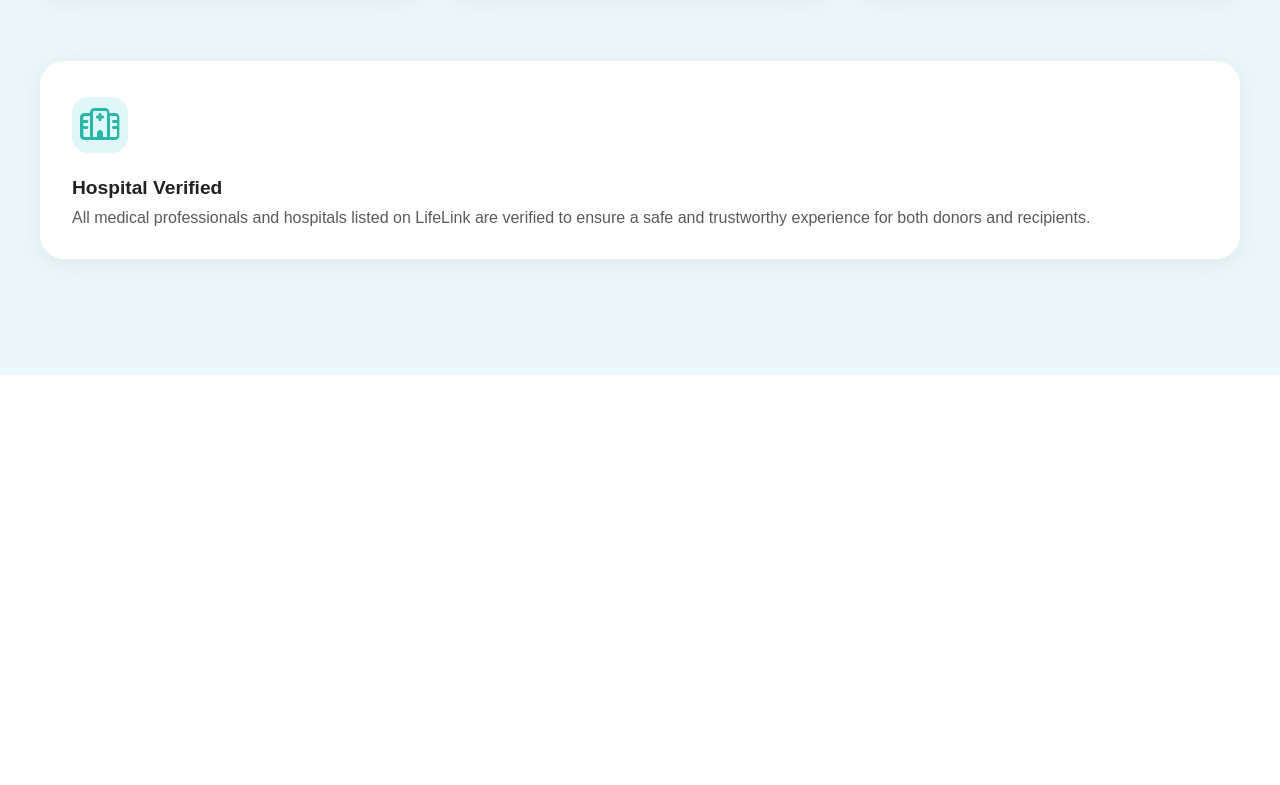
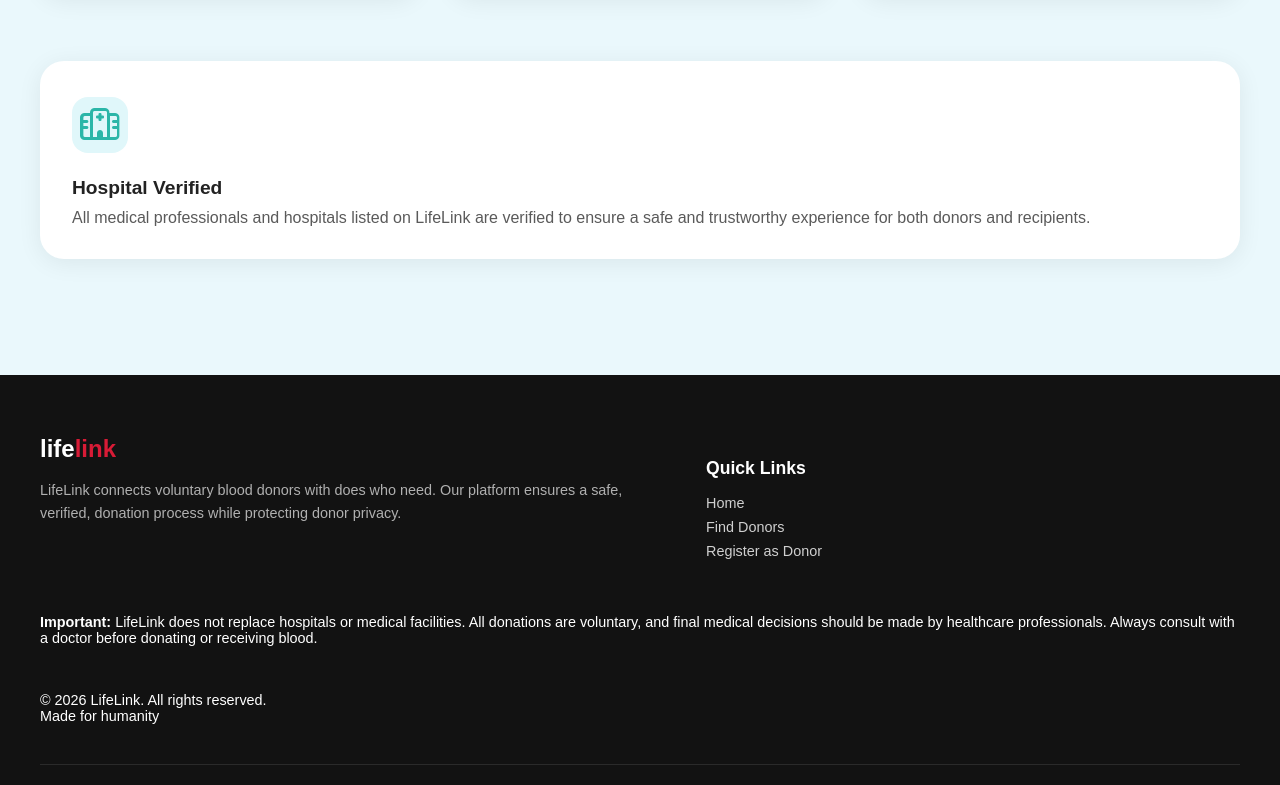
Before and after one commit to Apurva5492/LifeLink, a plain HTML site: page index.html in a window 1280 px wide. Shown: the part 2469-3254 px from the top of the page. Before the commit the page ends 2844 px from the top, so only its background shows below. Drawn offline with Linux system fonts and the light colour scheme.

Commit message:
updated homepage design and added new features

```diff
--- a/index.css
+++ b/index.css
@@ -359,3 +359,90 @@ nav a{
     color: #5a5a5a;
     font-size: 1rem;
 }
+.footer{
+    background: #121212;
+    color: #fff;
+    padding: 60px 20px 20px 20px;
+    font-size: 0.9rem;
+}
+.footer-content{
+    display: flex;
+    justify-content: space-between;
+    flex-wrap: wrap;
+    gap: 32px;
+    max-width: 1200px;
+    margin: 0 auto;
+    padding-bottom: 40px;
+    border-bottom: 1px solid rgba(255, 255, 255, 0.1);
+}
+.footer-logo{
+    flex: 1 1 300px;
+}
+.footer-logo .logo{
+    font-size: 1.5rem;
+    font-weight: bold;
+    color: #fff;
+    align-items: center;
+    gap: 8px;
+    margin-bottom: 16px;
+}
+.footer-logo .life{
+    color: #fff;
+}
+.footer-logo .link{
+    color: #d81b36;
+}
+.footer-logo p{
+    color: #b0b0b0;
+    line-height: 1.6;
+}
+.footer-links{
+    flex: 1 1 200px;
+}
+.footer-links h4{
+    font-size: 1.1rem;
+    font-weight: 700;
+    margin-bottom: 16px;
+    color: #fff;
+}
+.footer-links ul{
+    list-style: none;
+    padding: 0;
+    margin: 0;
+}
+.footer-links li{
+    margin-bottom: 8px;
+}
+.footer-links a{
+    color: #d0d0d0;
+    text-decoration: none;
+    transition: color 0.2s;
+}
+.footer-links a:hover{
+    color: #d81b36;
+}
+.footer-desclaimer{
+    background:#1c1c1c;
+    padding: 16px;
+    border-radius: 12px;
+    margin: 20px auto 0 auto;
+    max-width: 1200px;
+    text-align: center;
+    color: #b0b0b0;
+    font-size: 0.9rem;
+}
+.footer-desclaimer strong{
+    color: #d81b36;
+}
+.footer-botton{
+    display: flex;
+    justify-content: space-between;
+    align-items: center;
+    max-width: 1200px;
+    margin: 20px auto 0 auto;
+    color: #d0d0d0;
+    font-size: 0.85rem;
+}
+.footer-bottom p{
+    margin: 0;
+}
--- a/index.html
+++ b/index.html
@@ -124,5 +124,34 @@
             </div>
         </div>
     </section>
+    <footer class="footer">
+        <div class="footer-content">
+            <div class="footer-logo">
+                <div class="logo">
+                    <spn class="life">life</span><span class="link">link</span>
+                </div>
+                <p>
+                    LifeLink connects voluntary blood donors with does who need. Our platform ensures a safe, verified, donation process while protecting donor privacy.
+                </p>
+            </div>
+            <div class="footer-links">
+                <h4>Quick Links</h4>
+                <ul>
+                    <li><a href="#">Home</a></li>
+                    <li><a href="#">Find Donors</a></li>
+                    <li><a href="#">Register as Donor</a></li>
+                </ul>
+            </div>
+            <div class="footer-disclaimer">
+                <p>
+                    <strong>Important:</strong> LifeLink does not replace hospitals or medical facilities. All donations are voluntary, and final medical decisions should be made by healthcare professionals. Always consult with a doctor before donating or receiving blood.
+                </p>
+            </div>
+            <div class="footer-bottom">
+                <p>© 2026 LifeLink. All rights reserved.</p>
+                <p>Made for humanity</p>
+            </div>
+        </div>
+    </footer>
 </body>
 </html>
```
